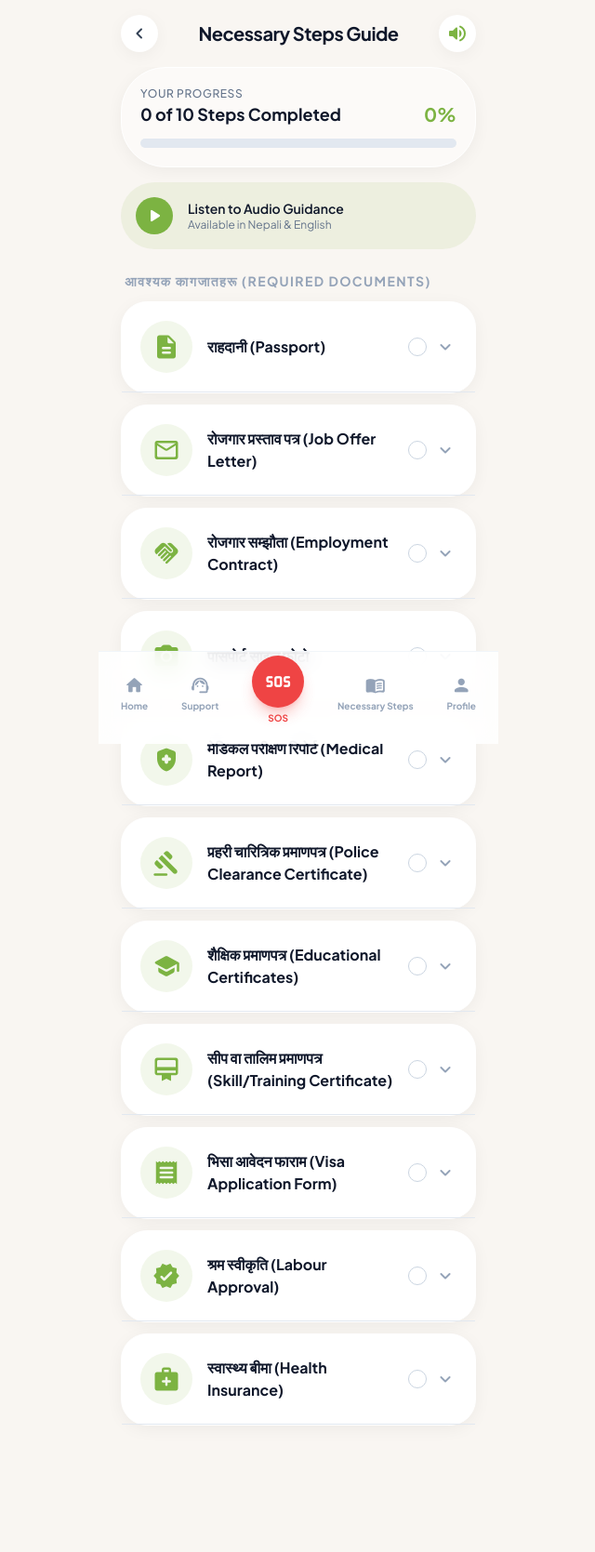
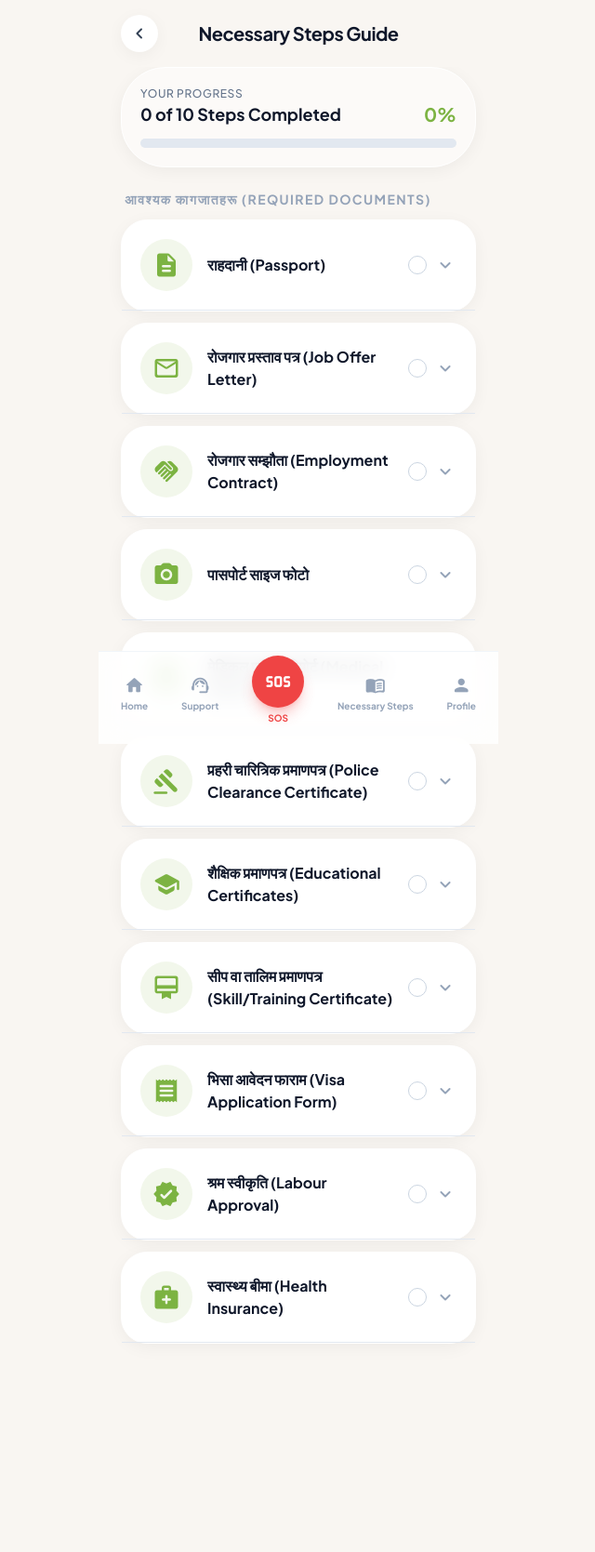
Before and after one commit to saugat2003/pravashi, a Django app: page /migration-checklist/ in a window 1280 px wide. Shown: the whole page at 93% size, without its empty margins (319-959 px from the left). After the commit the page ends 1445 px from the top, so only its background shows below. Run offline with Django 5.2, Linux system fonts and the light colour scheme; a user stored in the database is signed in; data comes from the database, SQL or seed files in the repository; both versions use the stored data as it was after the commit; some libraries are stand-ins or nearby versions.

Commit message:
refactor: remove audio guidance section and speaker icon
- Remove Listen to Audio Guidance card from checklist page
- Remove speaker (volume_up) icon from header
- Simplify header layout

```diff
--- a/templates/main/migration_checklist_education.html
+++ b/templates/main/migration_checklist_education.html
@@ -73,9 +73,7 @@
         <span class="material-icons-round text-slate-700 dark:text-slate-300">chevron_left</span>
     </button>
     <h1 class="text-xl font-bold tracking-tight">Necessary Steps Guide</h1>
-    <button class="w-10 h-10 rounded-full bg-white dark:bg-zinc-800 flex items-center justify-center ios-shadow text-primary">
-        <span class="material-icons-round">volume_up</span>
-    </button>
+    <div class="w-10"></div>
 </header>
 {% endblock %}
 
@@ -91,17 +89,6 @@
     </div>
     <div class="w-full bg-slate-200 dark:bg-zinc-700 h-2.5 rounded-full overflow-hidden">
         <div class="progress-gradient h-full rounded-full" style="width: {{ progress_pct }}%"></div>
-    </div>
-</div>
-
-<!-- Audio Guide -->
-<div class="mt-4 bg-primary/10 dark:bg-primary/20 p-4 rounded-2xl flex items-center gap-4">
-    <div class="bg-primary text-white w-10 h-10 rounded-full flex items-center justify-center">
-        <span class="material-icons-round">play_arrow</span>
-    </div>
-    <div class="flex-1">
-        <p class="text-sm font-semibold">Listen to Audio Guidance</p>
-        <p class="text-xs text-slate-500 dark:text-slate-400">Available in Nepali &amp; English</p>
     </div>
 </div>
 
```
Also changed, not shown: db.sqlite3.
